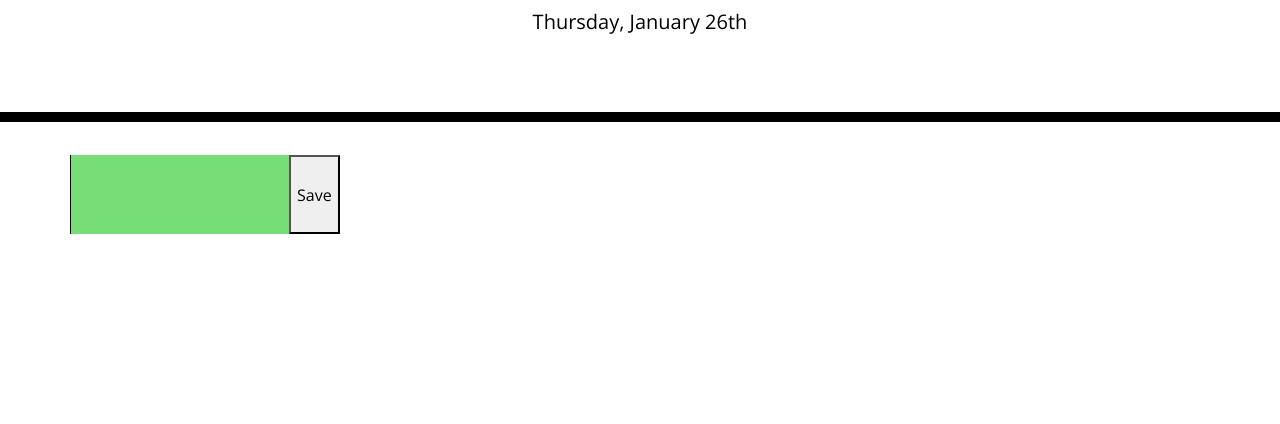
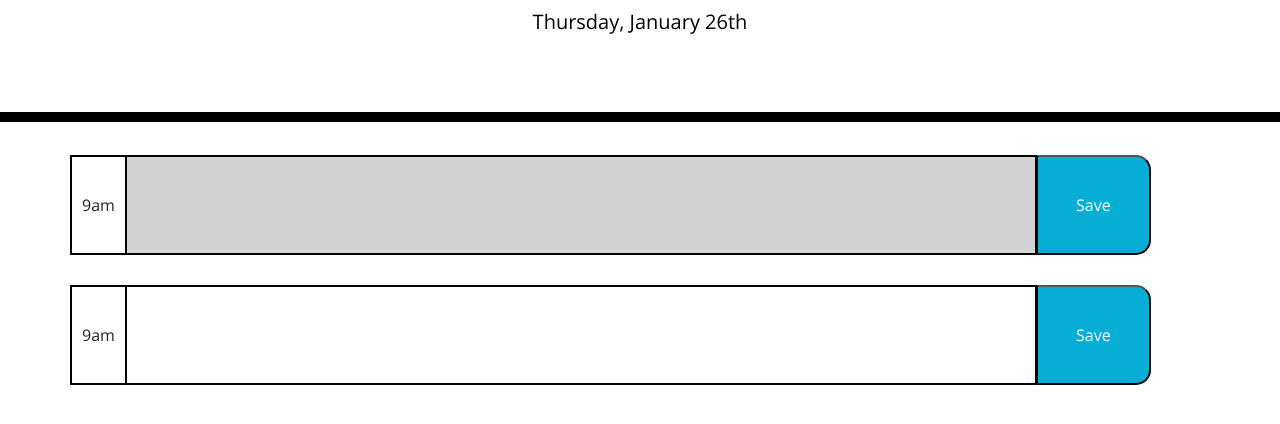
Before and after one commit to eliyas4/Daily-Planer, a plain HTML site: page index.html in a window 1280 px wide. Shown: the part 182-606 px from the top of the page. Drawn offline with nearby package versions, Linux system fonts and the light colour scheme.

Commit message:
the save button for 9am now works

```diff
--- a/index.html
+++ b/index.html
@@ -20,14 +20,22 @@
       <p id="currentDay" class="lead"></p>
     </header>
 
-    <div class="container">
-      <div class="row time-block">
-        <textarea id="9" class="9am-plan" data-time="9am"></textarea>
+
+    <section class="container">
+      <article class="row time-block">
+        <p>9am</p>
+        <textarea id="9" class="plan" data-time="9am"></textarea>
         <button id="nineAM-save">Save</button>
-      </div>
+      </article>
+    </section>
 
-      <!-- Timeblocks go here -->
-    </div>
+    <section class="container">
+      <article class="row time-block">
+        <p>9am</p>
+        <textarea id="9" class="plan" data-time="9am"></textarea>
+        <button id="nineAM-save">Save</button>
+      </article>
+    </section>
 
     <script src="https://cdnjs.cloudflare.com/ajax/libs/jquery/3.2.1/jquery.min.js"></script>
     <script src="https://cdnjs.cloudflare.com/ajax/libs/moment.js/2.24.0/moment.min.js"></script>
--- a/script.js
+++ b/script.js
@@ -1,12 +1,14 @@
 let timeDisplayEl = document.querySelector("#currentDay");
 let timeBlockEl = document.querySelector("textarea")
 let saveButtonEl = document.querySelector("#nineAM-save")
+let hourlyPlan = document.querySelector(".plan")
 
 
 
 
 timeStamp();
 colouredTabs();
+renderPlans();
 
 
 saveButtonEl.addEventListener("click", storePlans);
@@ -22,19 +24,29 @@ function timeStamp() {
 
 // This part determines if a textarea is in the future or the past.
 function colouredTabs() {
-    let currentHour = moment().format("H");
+    let currentHour = moment().hour();
     console.log(currentHour)
     let nineAM = timeBlockEl.getAttribute("id")
     console.log(nineAM)
 
     if (currentHour > nineAM) {
-        timeBlockEl.classList.add("past")
+        timeBlockEl.classList.remove("future");
+        timeBlockEl.classList.remove("present");
+        timeBlockEl.classList.add("past");
+
+
     }
-    if (currentHour == nineAM) {
-        timeBlockEl.classList.add("present")
+    else if (currentHour == nineAM) {
+        timeBlockEl.classList.add("present");
+        timeBlockEl.classList.remove("future");
+        timeBlockEl.classList.remove("past");
 
-    } else {
-        timeBlockEl.classList.add("future")
+    }
+    else {
+        timeBlockEl.classList.add("future");
+        timeBlockEl.classList.remove("present");
+        timeBlockEl.classList.remove("past");
+
     }
 }
 
@@ -42,6 +54,9 @@ function colouredTabs() {
 function storePlans(event) {
 
     console.log("yeet")
+    let userPlan = hourlyPlan.value
+    console.log(userPlan)
+    localStorage.setItem("userPlan", JSON.stringify(userPlan));
 
     event.preventDefault();
 }
@@ -51,7 +66,9 @@ function storePlans(event) {
 
 
 function renderPlans() {
-    let storedPlans = JSON.parse(localStorage.getItem("9am-plan"))
+    let storedPlans = JSON.parse(localStorage.getItem("userPlan"))
+    console.log(storedPlans)
+    timeBlockEl.textContent = storedPlans;
 
 
 
--- a/style.css
+++ b/style.css
@@ -9,8 +9,9 @@ textarea {
   border: none;
   resize: none;
   color: #000000;
-  border-left: 1px solid black;
   padding: 10px;
+  width: 80%;
+  border: 2px solid black;
 }
 
 .jumbotron {
@@ -27,7 +28,7 @@ textarea {
 
 .time-block {
   text-align: center;
-  border-radius: 15px;
+  border-radius: 5px;
 }
 
 .row {
@@ -57,15 +58,42 @@ textarea {
   color: white;
 }
 
-.saveBtn {
+button {
   border-left: 1px solid black;
   border-top-right-radius: 15px;
   border-bottom-right-radius: 15px;
   background-color: #06aed5;
   color: white;
+  width: 10%;
+
 }
 
-.saveBtn i:hover {
+button i:hover {
   font-size: 20px;
   transition: all 0.3s ease-in-out;
 }
+
+
+
+article {
+  display: flex;
+  justify-content: stretch;
+  font-style: bold;
+
+}
+
+article p {
+  display: flex;
+  justify-content: center;
+  align-items: center;
+  padding: 10px;
+  margin-bottom: -0px;
+  border-left: 2px solid black;
+  border-top: 2px solid black;
+  border-bottom: 2px solid black;
+  height: 100px;
+}
+
+section {
+  margin-bottom: 50px;
+}
```
